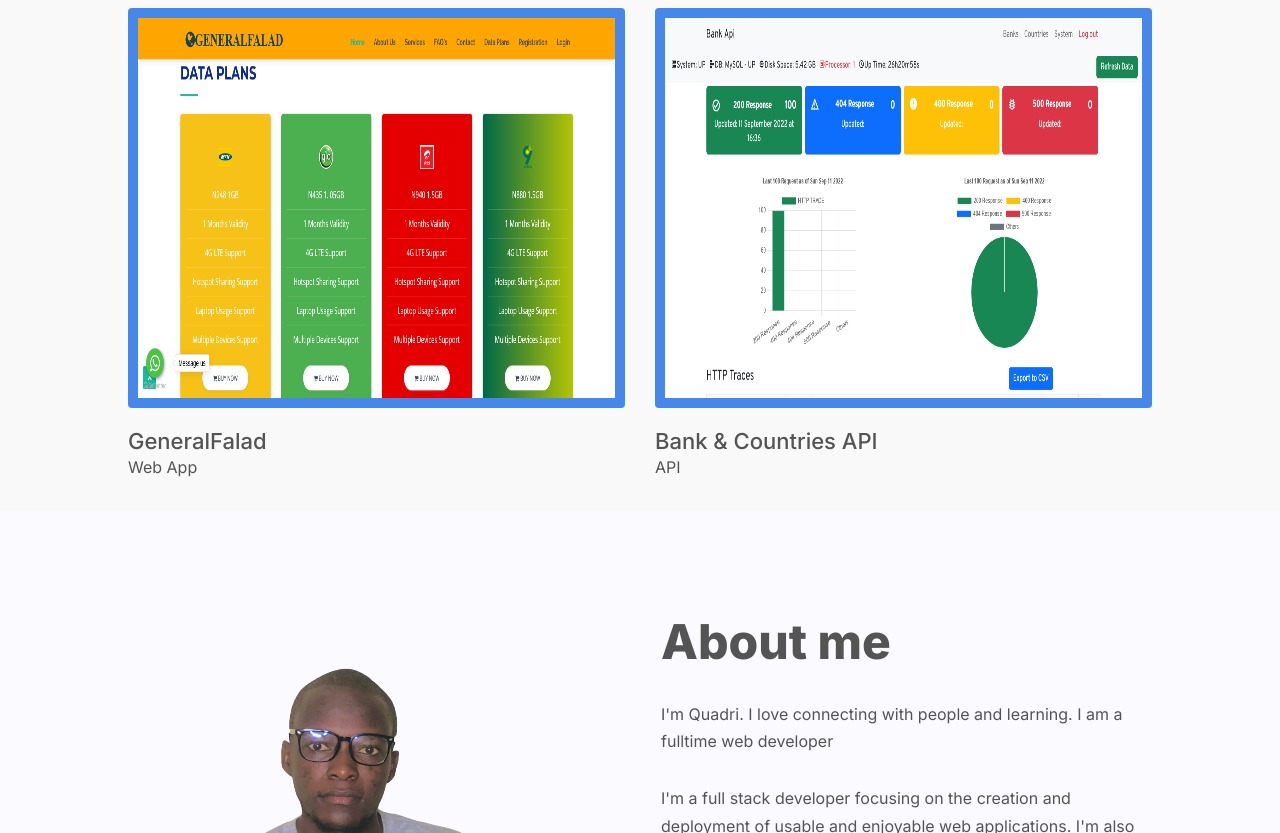
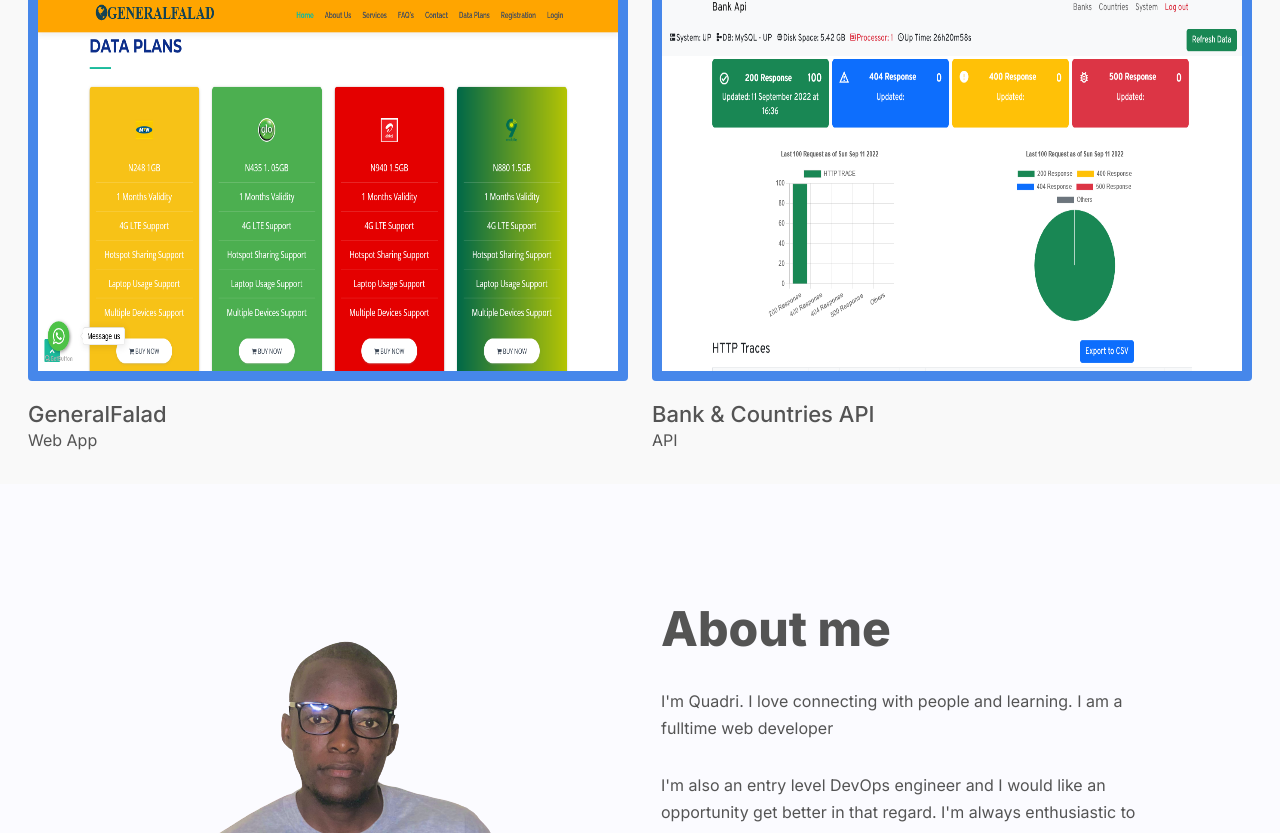
Before and after one commit to Abdqadr1/portfolio, a React (Create React App) app: page / in a window 1280 px wide. Shown: the part 1967-2800 px from the top of the page. Built offline with nearby package versions, Linux system fonts and the light colour scheme.

Commit message:
mobile responsive

```diff
--- a/public/css/main.css
+++ b/public/css/main.css
@@ -703,17 +703,7 @@
   background-color: #F9F9F9;
 }
 
-.portfolio-container {
-  width: 80%;
-  margin: 0 auto;
-  margin-top: 60px;
-  display: -ms-grid;
-  display: grid;
-      grid-template-columns: repeat(2, 1fr);
-  gap: 30px;
-  row-gap: 45px;
-  -ms-grid-columns: (1fr)[2];
-}
+
 
 @media only screen and (max-width: 37.5em) {
   .portfolio-container {
--- a/src/App.css
+++ b/src/App.css
@@ -61,6 +61,8 @@
   padding: 10px;
   height: 400px;
   border-radius: 4px;
+  width: 100%;
+  transition: all .15s ease-in;
 }
 .blue{
   background-color: #4687ea;
@@ -122,6 +124,10 @@
     background: #ff0055;
     transform-origin: 0%;
     z-index: 9999;
+    opacity: 0;
+}
+.show{
+  opacity: 1 !important;
 }
 .p-title{
   width: fit-content;
--- a/src/App.js
+++ b/src/App.js
@@ -20,9 +20,9 @@
     return (
       <div className="App">
         <motion.div
-            style={{ scaleX: scrollYProgress }}
-            className="progressbar"
-            />
+          style={{ scaleX: scrollYProgress }}
+          className="progressbar show"
+        />
         <AnimatePresence>
           <Routes key={location.pathname} location={location}>
             <Route exact path='/' element={<Home />} />
--- a/src/components/about.js
+++ b/src/components/about.js
@@ -25,10 +25,8 @@
               fulltime web developer
             </p>
             <p className="text-paragraph-16">
-              I'm a full stack developer focusing on the creation and deployment
-              of usable and enjoyable web applications. I'm also an entry level
-              DevOps engineer and I would like an opportunity get better in that
-              regard.
+              I'm also an entry level DevOps engineer and I would like an opportunity get better in that
+              regard. I'm always enthusiastic to learn new skills and improve the ones I already have.
             </p>
             <p className="text-paragraph-16">
               Contact me for contract/freelance work, consulting, or if you want
--- a/src/components/details.js
+++ b/src/components/details.js
@@ -16,6 +16,11 @@
         if (ref.current) {
             observe(ref.current);
         }
+        // remove scroll progress bar
+        const progressBar = document.querySelector(".progressbar");
+        if (progressBar) progressBar.classList.remove("show")
+
+
     });
 
     // animation
--- a/src/components/home.js
+++ b/src/components/home.js
@@ -15,6 +15,10 @@
         if (ref.current) {
             observe(ref.current);
         }
+
+        // remove scroll progress bar
+        const progressBar = document.querySelector(".progressbar");
+        if (progressBar) progressBar.classList.add("show")
     })
 
     // animation
@@ -49,13 +53,13 @@
             <NavBar />
             <header ref={ref} className="header" data-animate="zoom">
                 <div className="header-container py-3">
-                    <div className="header-content text-start">
+                    <div className="header-content text-start my-2">
                         <h1 className="heading-primary">Hello, I’m Quadri</h1>
                         <h3 className="header-text">Frontend & Backend Developer | DevOps Engineer </h3>
                         <p className="text-paragraph-18">I'm a full stack developer focusing on the creation and deployment of usable and enjoyable web applications</p>
                         <a href="#Contact" type="button" className="btn btn-primary hire">Hire me</a>
                     </div>
-                    <div className="header-img">
+                    <div className="header-img d-none d-md-flex">
                         <img src={quadri} alt=""/>
                     </div>
                 </div>
--- a/src/components/portfolio.js
+++ b/src/components/portfolio.js
@@ -1,3 +1,4 @@
+import { Row } from "react-bootstrap";
 import projects from "./allproject";
 import Project from "./project"
 const Portfolios = () => {
@@ -7,11 +8,11 @@
                 <div className="sub-heading">
                 <h2 className="heading-secondary">Some of my recent work</h2>
                 </div>
-                <div className="portfolio-container">
+                <Row className="justify-content-center mx-0 px-3">
                     {
                         projects.map((p, i) => <Project key={i} name={p.name} type={p.type} image={p.images[0]} />)
                     }
-                </div>
+                </Row>
             </section>
         </>
      );
--- a/src/components/project.js
+++ b/src/components/project.js
@@ -1,3 +1,4 @@
+import { Col } from "react-bootstrap";
 import { Link } from "react-router-dom";
 
 const Project = ({ image, type, name }) => {
@@ -5,13 +6,16 @@
     const colour = colours[Math.ceil(Math.random() * colours.length - 1)]
     return (
         <>
-            <Link to={"/detail/"+name} className="portfolio-card text-start">
+            <Col
+                sm={11} md={6}
+                as={Link} to={"/detail/" + name} className="portfolio-card text-start mt-4"
+            >
                 <img src={image} alt={name} className={"p-image " + colour} />
                 <div className="portfolio-card-content text-decoration-none">
                     <h3 className="heading-tertiary">{name}</h3>
                     <p className="text-paragraph-16">{type}</p>
                 </div>
-            </Link>
+            </Col>
         </>
      );
 }
--- a/src/mode.css
+++ b/src/mode.css
@@ -91,4 +91,8 @@
         margin: auto;
     }
 
+    .p-image{
+        height: 250px;
+    }
+
 }
```
